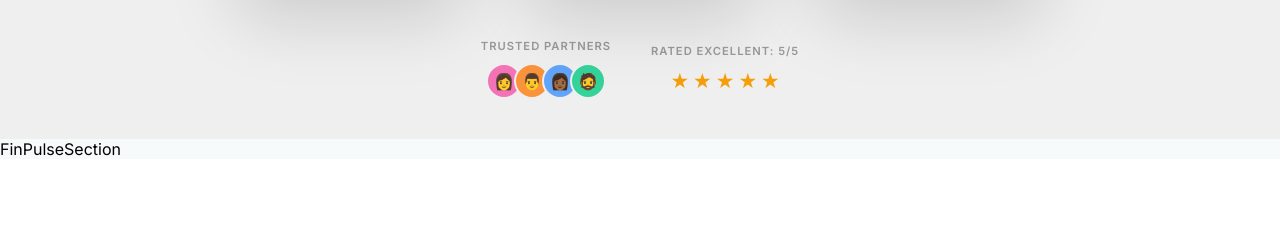
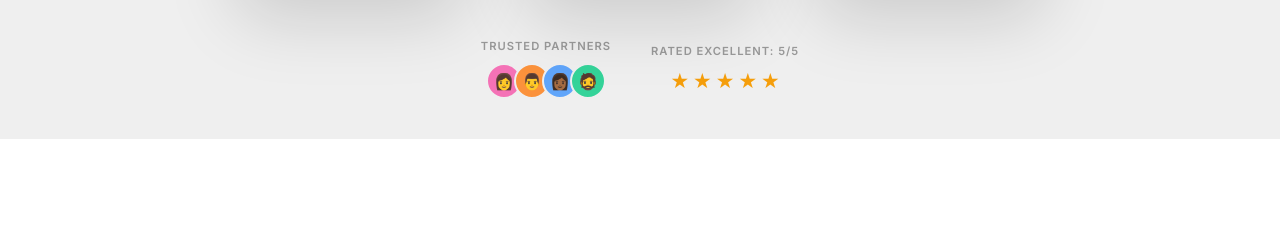
Before and after one commit to Ayush-0247/ciphervest-frontend, a React (Vite) app: page / in a window 1280 px wide. Shown: the part 2820-3045 px from the top of the page. Built offline with nearby package versions, Linux system fonts and the light colour scheme; a web font is replaced by a local one.

Commit message:
some changes

```diff
--- a/src/App.jsx
+++ b/src/App.jsx
@@ -4,7 +4,6 @@ import Header from "./components/Header";
 import Test from "./components/Test";
 import Section1 from "./components/Section1";
 import Footer from "./components/Footer";
-import FinPulseSection from "./components/FinPulseSection";
 import Outmoto from "./pages/Outmoto";
 import Ourservices from "./pages/Ourservices";
 import Products from "./pages/Products";
@@ -15,7 +14,6 @@ import ContactPage from "./pages/Contactpage";
 import JPMorganSection from "./components/Jpmorgansection";
 import Dashboard from "./pages/Dashboard";
 import FAQ from "./pages/FAQSection";
-import Testing from "./components/testing";
 function Home() {
   return (
     <>
@@ -23,11 +21,10 @@ function Home() {
       <Section1 />
       <Test />
 
-      <FinPulseSection />
 
       <JPMorganSection />
 
-    <Testing />
+
 
     </>
   );
```
